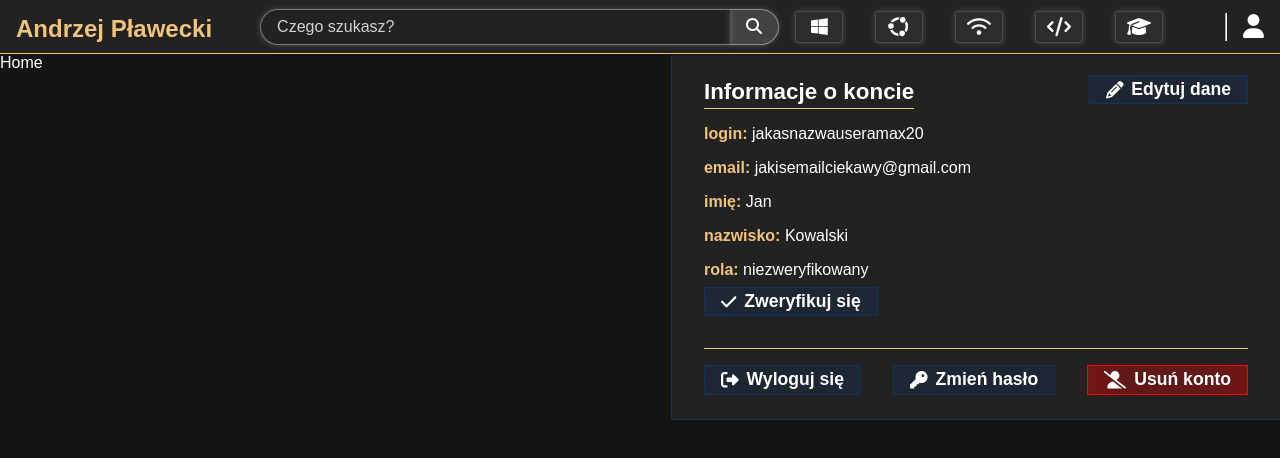
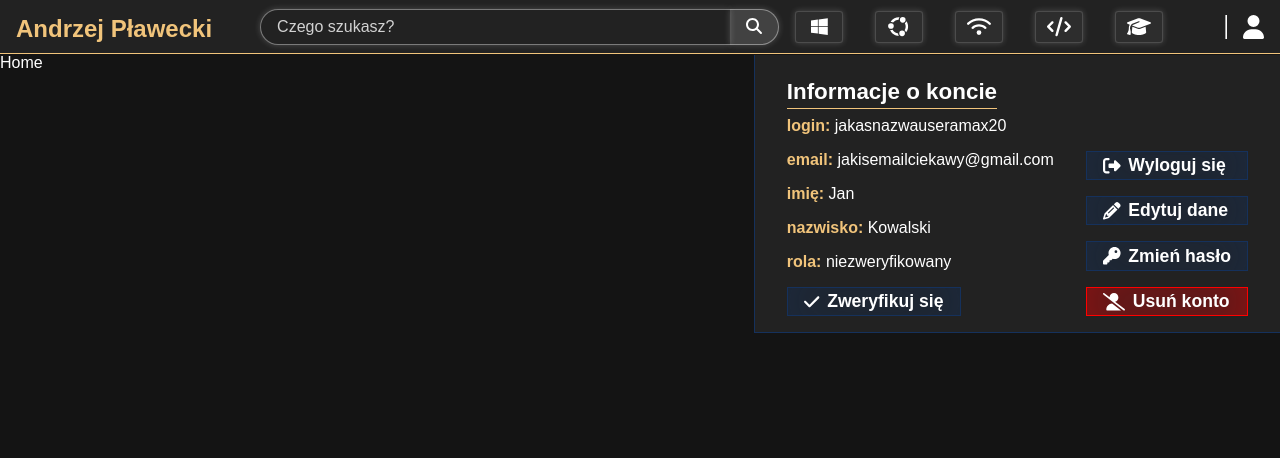
Before and after one commit to viventer/andrew-ponad-frontend, a React (Vite) app: page / in a window 1280 px wide. Both pictures are taken after a click on the button 1245 px from the left and 26 px from the top of the page. Shown: the top 458 px of the page. Built offline with nearby package versions, Linux system fonts and the light colour scheme.

Commit message:
visually finished userInfo

```diff
--- a/src/views/global/components/UserInfo.jsx
+++ b/src/views/global/components/UserInfo.jsx
@@ -26,11 +26,8 @@ export default function UserInfo() {
       <article className={isUserInfoVisible ? "visible" : ""}>
         <header className="flex">
           <h2>Informacje o koncie</h2>
-          <StyledButton>
-            <FontAwesomeIcon icon={faPencil} />
-            Edytuj dane
-          </StyledButton>
         </header>
+        <div className="flex">
           <section>
             <p>
               login: <span>jakasnazwauseramax20</span>
@@ -51,9 +48,14 @@ export default function UserInfo() {
           </section>
           <section className="flex">
             <LogoutButton />
+            <StyledButton>
+              <FontAwesomeIcon icon={faPencil} />
+              Edytuj dane
+            </StyledButton>
             <ChangePasswordButton />
             <DeleteAccountButton />
           </section>
+        </div>
       </article>
     </StyledUserInfo>
   );
--- a/src/views/global/styles/Button.styled.js
+++ b/src/views/global/styles/Button.styled.js
@@ -7,7 +7,6 @@ export const StyledButton = styled.button`
   padding: 0.2rem 1rem;
   font-size: 1.1rem;
   width: fit-content;
-  margin-top: -0.5rem;
   font-weight: 700;
   box-shadow: inset 0 0 3rem rgba(21, 49, 92, 0.5);
   transition: all 0.15s ease-in-out;
@@ -15,6 +14,7 @@ export const StyledButton = styled.button`
   gap: 0.5rem;
   align-items: center;
   transition: all 0.15s ease-in-out;
+  white-space: nowrap;
 
   &:hover {
     box-shadow: inset 3rem 0 3rem rgba(21, 49, 92, 0.75);
--- a/src/views/global/styles/Header.styled.js
+++ b/src/views/global/styles/Header.styled.js
@@ -9,7 +9,7 @@ export const StyledHeader = styled.header`
   border-bottom: 0.1rem solid ${({ theme }) => theme.colors.sunset};
   position: relative;
 
-  & .flex {
+  & > .flex {
     gap: 3rem;
     justify-content: left;
     align-items: center;
--- a/src/views/global/styles/UserInfo.styled.js
+++ b/src/views/global/styles/UserInfo.styled.js
@@ -10,6 +10,8 @@ export const StyledUserInfo = styled.div`
     margin-left: 3rem;
     padding-left: 1rem;
     transition: all 0.15s ease-in-out;
+    display: flex;
+    align-items: center;
   }
 
   & > button:hover {
@@ -49,9 +51,7 @@ export const StyledUserInfo = styled.div`
   & section:first-of-type {
     display: flex;
     gap: 1rem;
-    margin-top: 0.5rem;
     flex-direction: column;
-    margin-bottom: 2rem;
   }
 
   & p {
@@ -64,9 +64,23 @@ export const StyledUserInfo = styled.div`
     font-weight: 400;
   }
 
+  & > article > .flex {
+    align-items: end;
+    justify-content: space-between;
+    margin-top: 0.5rem;
+    gap: 2rem;
+  }
+
   & section:last-child {
-    padding-top: 1.5rem;
-    border-top: 0.1rem solid ${({ theme }) => theme.colors.sunset};
+    justify-content: space-between;
+    flex-direction: column;
+    gap: 1rem;
+    width: fit-content;
+    height: 100%;
+  }
+
+  & section:last-child > button {
+    width: 100%;
   }
 
   & section:last-child > button:last-child {
@@ -78,22 +92,29 @@ export const StyledUserInfo = styled.div`
     box-shadow: inset 3rem 0 3rem rgba(255, 0, 0, 0.75);
   }
 
-  & > article .flex:last-child {
-    gap: 2rem;
-  }
-
-  & section.flex:last-of-type {
-    justify-content: space-between;
-  }
-
   @media (max-width: 650px) {
     & > article {
       width: 100lvw;
       border-left: none;
     }
+  }
 
-    & section.flex:last-of-type {
-      justify-content: space-between;
+  @media (max-width: 553px) {
+    & > article > .flex:last-child {
+      flex-direction: column;
+      align-items: start;
+      justify-content: center;
+    }
+
+    & section:last-child {
+      margin-top: 2rem;
+      align-items: center;
+      width: 100%;
+    }
+
+    & section:last-child > button {
+      width: 100%;
+      justify-content: center;
     }
   }
 `;
```
Lines whose indentation alone changed are shown as unchanged.
